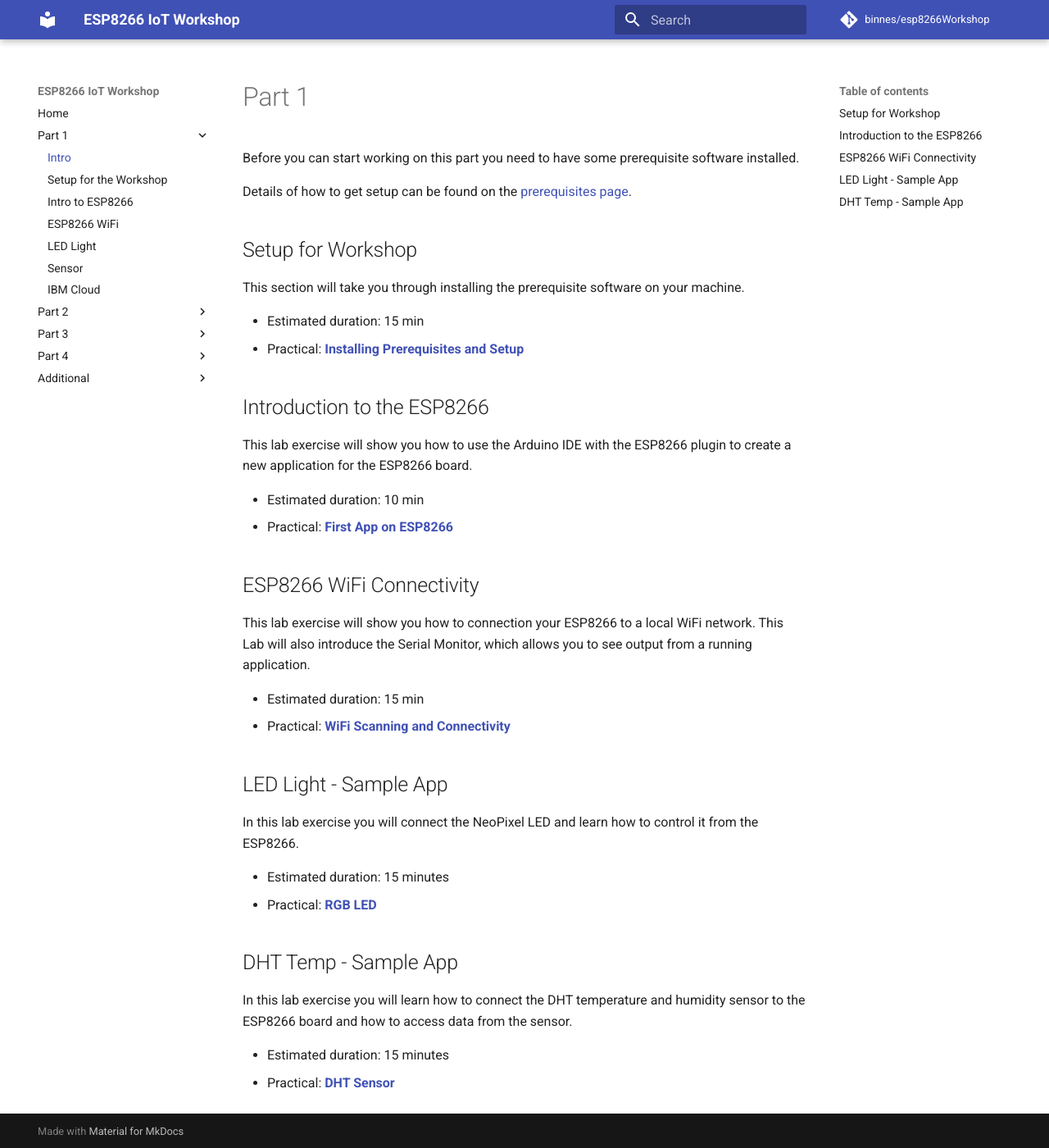
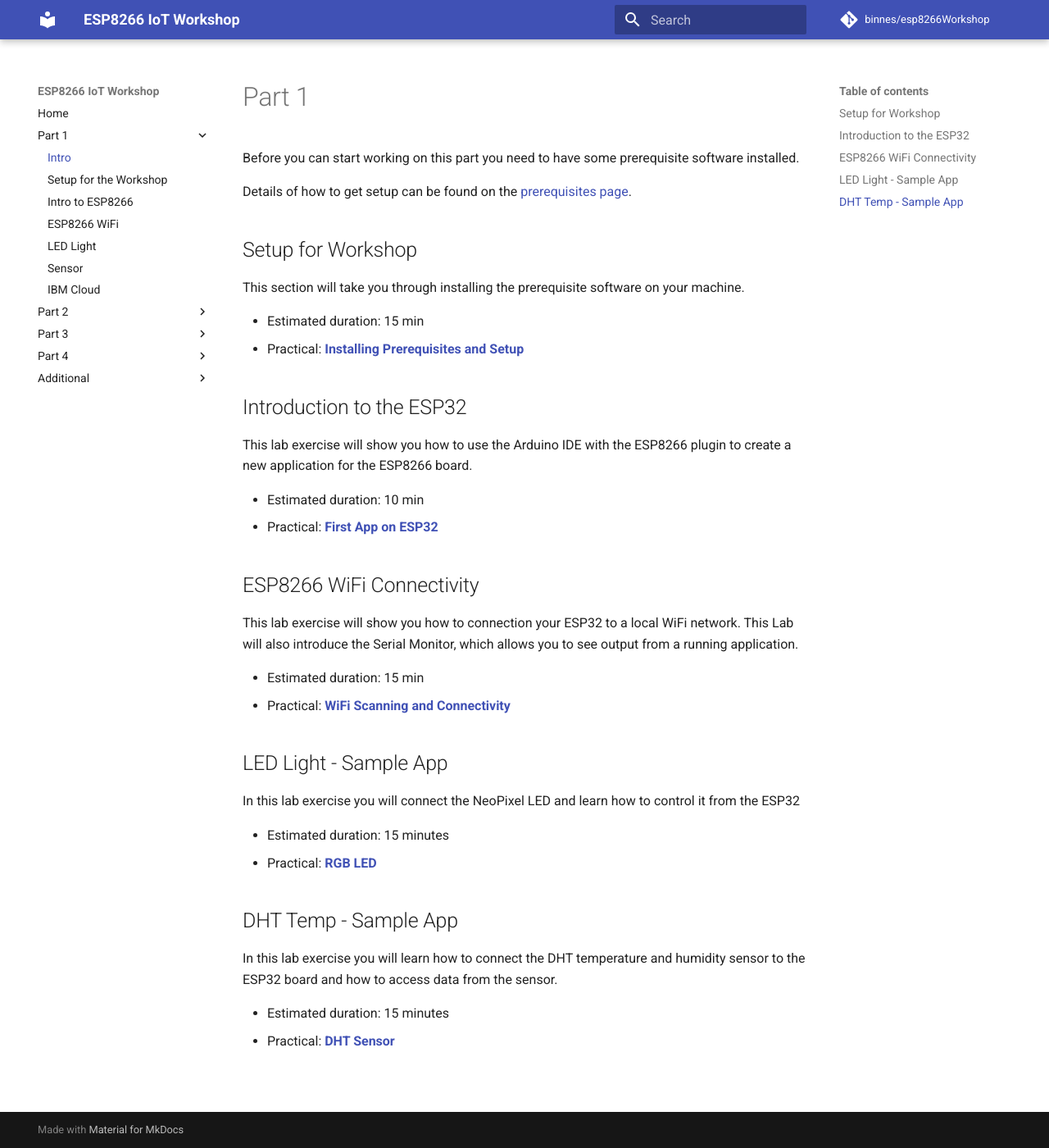
Before and after one commit to mdragone1/ESP32-IoT-Workshop, an MkDocs documentation site: the page built from docs/part1/README.md, in a window 1280 px wide and 1400 px high. Shown: the whole window at 82% size. Built offline with MkDocs 1.6.1 and Material for MkDocs 9.7.7, drawn with Linux system fonts in a browser that asks for light colours; comment, search, counter and statistics services are not loaded.

Commit message:
Update README.md

```diff
--- a/docs/part1/README.md
+++ b/docs/part1/README.md
@@ -11,30 +11,30 @@ This section will take you through installing the prerequisite software on your
 - Estimated duration: 15 min
 - Practical: [**Installing Prerequisites and Setup**](PREREQ.md)
 
-## Introduction to the ESP8266
+## Introduction to the ESP32
 
 This lab exercise will show you how to use the Arduino IDE with the ESP8266 plugin to create a new application for the ESP8266 board.
 
 - Estimated duration: 10 min
-- Practical: [**First App on ESP8266**](FIRSTAPP.md)
+- Practical: [**First App on ESP32**](FIRSTAPP.md)
 
 ## ESP8266 WiFi Connectivity
 
-This lab exercise will show you how to connection your ESP8266 to a local WiFi network. This Lab will also introduce the Serial Monitor, which allows you to see output from a running application.
+This lab exercise will show you how to connection your ESP32 to a local WiFi network. This Lab will also introduce the Serial Monitor, which allows you to see output from a running application.
 
 - Estimated duration: 15 min
 - Practical: [**WiFi Scanning and Connectivity**](WIFI.md)
 
 ## LED Light - Sample App
 
-In this lab exercise you will connect the NeoPixel LED and learn how to control it from the ESP8266.
+In this lab exercise you will connect the NeoPixel LED and learn how to control it from the ESP32
 
 - Estimated duration: 15 minutes
 - Practical: [**RGB LED**](LED.md)
 
 ## DHT Temp - Sample App
 
-In this lab exercise you will learn how to connect the DHT temperature and humidity sensor to the ESP8266 board and how to access data from the sensor.
+In this lab exercise you will learn how to connect the DHT temperature and humidity sensor to the ESP32 board and how to access data from the sensor.
 
 - Estimated duration: 15 minutes
 - Practical: [**DHT Sensor**](DHT.md)
```
